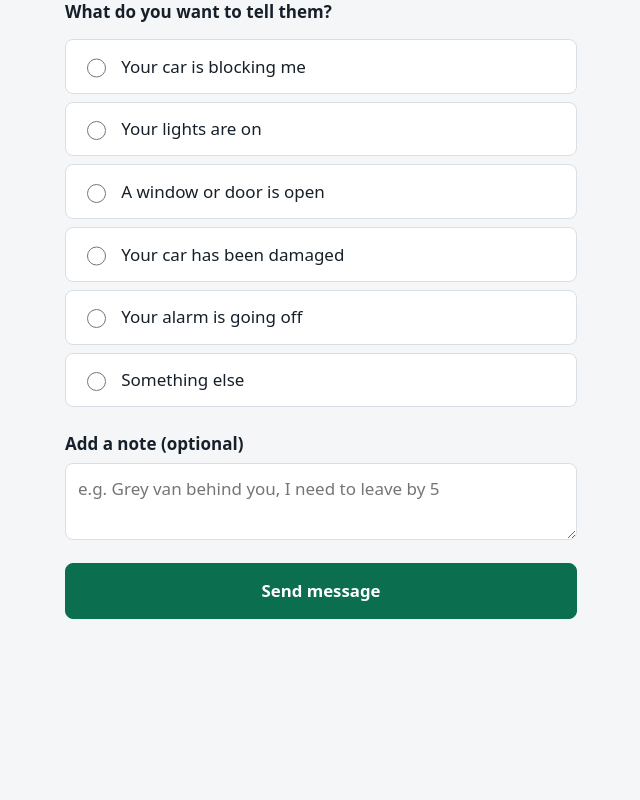
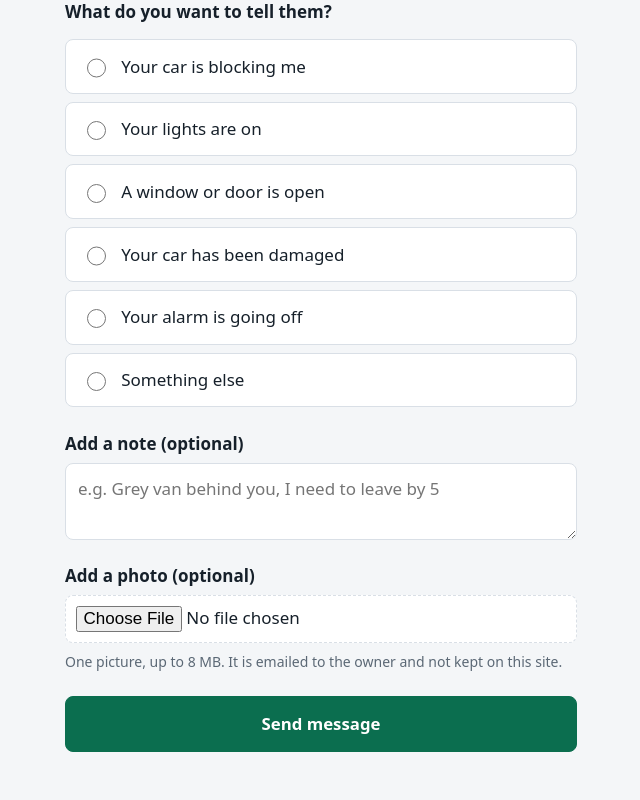
Before and after one commit to ananyasimlai-sys/asimlai-ai, a Flask app: template templates/scan.html in a window 1280 px wide. Shown: the part 230-1030 px from the top of the page, without its empty margins (319-959 px from the left). Before the commit the page ends 849 px from the top, so only its background shows below. Run offline with Flask 3, Linux system fonts and the light colour scheme; the template is opened without the code that fills it: most values are stand-ins (such as "Sample title", 1, 10 or a date in 2020).

Commit message:
Let scanners attach a photo, emailed to the owner
The scan form takes one optional picture (JPEG, PNG, WebP or GIF, up to
8 MB). It is checked, turned upright, shrunk to 1600px and re-saved as a
JPEG without metadata, then attached to the owner's email. Photos are not
stored; the message only records that one was sent.

Co-Authored-By: Claude Opus 5.5 <noreply@anthropic.com>
Claude-Session: https://claude.ai/code/session_01KMaCDDzHxLD8sNKVPy2YJZ

```diff
--- a/app.py
+++ b/app.py
@@ -9,6 +9,7 @@ One file on purpose. The whole product is four ideas:
 
 import hashlib
 import hmac
+import io
 import os
 import re
 import secrets
@@ -23,6 +24,7 @@ from functools import wraps
 from pathlib import Path
 
 import segno
+from PIL import Image, ImageOps
 from flask import (
     Flask,
     abort,
@@ -64,11 +66,14 @@ LINK_RE = re.compile(r"https?://|www\.", re.I)
 LOGIN_LINK_MINUTES = 30
 REPLY_LINK_DAYS = 7
 MAX_NOTE = 280
+MAX_PHOTO_BYTES = 8 * 1024 * 1024  # the largest photo a scanner can attach
+MAX_PHOTO_PIXELS = 50_000_000
+PHOTO_LONGEST_SIDE = 1600  # photos are shrunk to this before being emailed
 MAX_CARS = 5
 MAX_PER_SENDER_PER_HOUR = 3
 MAX_PER_CAR_PER_HOUR = 10
 
-VERSION = "6"  # shown at /status, so you can tell which version of the code is live
+VERSION = "7"  # shown at /status, so you can tell which version of the code is live
 STARTED = datetime.now(timezone.utc).strftime("%Y-%m-%d %H:%M:%S UTC")  # when this server copy started
 SERVER_ID = secrets.token_hex(3)  # differs between server copies, to spot when more than one is running
 
@@ -96,6 +101,7 @@ CREATE TABLE IF NOT EXISTS messages (
     reply TEXT,
     replied_at TEXT,
     reported INTEGER NOT NULL DEFAULT 0,
+    photo INTEGER NOT NULL DEFAULT 0,
     created_at TEXT NOT NULL
 );
 CREATE TABLE IF NOT EXISTS login_requests (
@@ -190,10 +196,40 @@ def notice(title, body, status=200):
     return render_template("notice.html", title=title, body=body), status
 
 
-def send_email(recipient, subject, body):
-    """Sends an email, or in test mode saves it so it can be read at /dev/outbox."""
+def prepare_photo(stream):
+    """Checks an uploaded picture and returns a clean, smaller JPEG copy of it.
+
+    Re-saving the picture proves it really is an image, shrinks it so the email stays small,
+    and drops hidden details such as the phone model and GPS location.
+    Raises ValueError with a message for the visitor if the picture can't be used.
+    """
+    data = stream.read(MAX_PHOTO_BYTES + 1)
+    if len(data) > MAX_PHOTO_BYTES:
+        raise ValueError("That picture is too large. The limit is 8 MB.")
+    try:
+        picture = Image.open(io.BytesIO(data))
+        if picture.format not in ("JPEG", "MPO", "PNG", "WEBP", "GIF"):
+            raise ValueError("unsupported format")
+        if picture.width * picture.height > MAX_PHOTO_PIXELS:
+            raise ValueError("too many pixels")
+        picture = ImageOps.exif_transpose(picture).convert("RGB")  # turn it the right way up
+        picture.thumbnail((PHOTO_LONGEST_SIDE, PHOTO_LONGEST_SIDE))
+        clean = io.BytesIO()
+        picture.save(clean, "JPEG", quality=82)
+        return clean.getvalue()
+    except Exception:
+        raise ValueError("We couldn't read that picture. Please try a JPEG or PNG photo.") from None
+
+
+def send_email(recipient, subject, body, photo=None):
+    """Sends an email, or in test mode saves it so it can be read at /dev/outbox.
+
+    `photo` is optional JPEG data to attach. It is never saved on the server.
+    """
     config = current_app.config
     if config["DEV_OUTBOX"]:
+        if photo:
+            body += f"\n\n[Photo attached: photo.jpg, {len(photo) // 1024 or 1} KB. Not kept in test mode.]"
         db = get_db()
         db.execute(
             "INSERT INTO outbox (recipient, subject, body, created_at) VALUES (?, ?, ?, ?)",
@@ -206,6 +242,8 @@ def send_email(recipient, subject, body):
     message["To"] = recipient
     message["Subject"] = subject
     message.set_content(body)
+    if photo:
+        message.add_attachment(photo, maintype="image", subtype="jpeg", filename="photo.jpg")
     try:
         if config["SMTP_PORT"] == 465:
             server = smtplib.SMTP_SSL(config["SMTP_HOST"], 465, timeout=15)
@@ -275,6 +313,7 @@ def create_app(test_config=None):
         MAIL_FROM=env("MAIL_FROM", "CarNote <no-reply@localhost>"),
         SECRET_KEY=env("SECRET_KEY", ""),
         SESSION_COOKIE_SAMESITE="Lax",
+        MAX_CONTENT_LENGTH=MAX_PHOTO_BYTES + 2 * 1024 * 1024,  # refuse anything bigger outright
     )
     app.config.update(test_config or {})
     if not app.config["SECRET_KEY"]:
@@ -304,18 +343,23 @@ def create_app(test_config=None):
             pass  # no backup yet: this is the first run
         app.config.update(DATABASE=working, DURABLE_COPY=durable)
 
-    try:
+    def prepare_database():
         with sqlite3.connect(app.config["DATABASE"]) as db:
             db.executescript(SCHEMA)
             db.execute("SELECT COUNT(*) FROM owners").fetchone()
+            # Databases made before photos existed need the new column added.
+            if "photo" not in [column[1] for column in db.execute("PRAGMA table_info(messages)")]:
+                db.execute("ALTER TABLE messages ADD COLUMN photo INTEGER NOT NULL DEFAULT 0")
+
+    try:
+        prepare_database()
     except sqlite3.DatabaseError:
         if not app.config["DURABLE_COPY"]:
             raise
         # The backup we restored is damaged. Set it aside and start clean rather than crash.
         app.logger.error("Restored database was unreadable; starting with an empty one")
         os.replace(app.config["DATABASE"], app.config["DATABASE"] + ".damaged")
-        with sqlite3.connect(app.config["DATABASE"]) as db:
-            db.executescript(SCHEMA)
+        prepare_database()
 
     @app.teardown_appcontext
     def close_db(_error):
@@ -486,7 +530,7 @@ def create_app(test_config=None):
 
     @app.get("/c/<code>")
     def scan(code):
-        return render_template("scan.html", car=find_car(code), max_note=MAX_NOTE)
+        return render_template("scan.html", car=find_car(code), max_note=MAX_NOTE, max_photo=MAX_PHOTO_BYTES)
 
     @app.post("/c/<code>")
     def send_message(code):
@@ -526,10 +570,20 @@ def create_app(test_config=None):
                 429,
             )
 
+        photo = None
+        upload = request.files.get("photo")
+        if upload and upload.filename:
+            try:
+                photo = prepare_photo(upload.stream)
+            except ValueError as problem:
+                flash(str(problem))
+                return back
+
         thread = secrets.token_urlsafe(18)
         cursor = db.execute(
-            "INSERT INTO messages (car_id, thread, sender, reason, note, created_at) VALUES (?, ?, ?, ?, ?, ?)",
-            (car["id"], thread, sender, reason, note, stamp()),
+            "INSERT INTO messages (car_id, thread, sender, reason, note, photo, created_at)"
+            " VALUES (?, ?, ?, ?, ?, ?, ?)",
+            (car["id"], thread, sender, reason, note, 1 if photo else 0, stamp()),
         )
         db.commit()
 
@@ -541,8 +595,10 @@ def create_app(test_config=None):
             f"{car['nickname']}: {REASONS[reason]}",
             f"Someone scanned the sticker on {car['nickname']} and sent you this:\n\n"
             f"    {REASONS[reason]}{quoted_note}\n\n"
-            f"Reply with one tap. They will not see your name or email address:\n{reply_link}\n\n"
+            + ("They attached a photo, which is included with this email.\n\n" if photo else "")
+            + f"Reply with one tap. They will not see your name or email address:\n{reply_link}\n\n"
             "The same link lets you report this message or pause your sticker.",
+            photo=photo,
         )
         return redirect(url_for("thread", thread=thread))
 
@@ -622,6 +678,10 @@ def create_app(test_config=None):
             email="test mode" if app.config["DEV_OUTBOX"] else "sending",
         )
 
+    @app.errorhandler(413)
+    def too_large(_error):
+        return notice("That picture is too large", "The limit is 8 MB. Go back and choose a smaller one.", 413)
+
     @app.errorhandler(404)
     def not_found(error):
         if error.description == "unknown sticker":
--- a/requirements.txt
+++ b/requirements.txt
@@ -2,3 +2,4 @@ Flask>=3.0
 segno>=1.6
 gunicorn>=22.0
 python-dotenv>=1.0
+Pillow>=10.0
--- a/static/style.css
+++ b/static/style.css
@@ -115,3 +115,5 @@ form > button.primary { width: 100%; margin-top: 1rem; padding: .9rem; font-size
 }
 
 .card > .button { margin-top: .5rem; }
+
+input[type="file"] { width: 100%; padding: .6rem; font: inherit; border: 1px dashed var(--line); border-radius: .5rem; background: var(--card); }
--- a/templates/dashboard.html
+++ b/templates/dashboard.html
@@ -28,6 +28,7 @@
       <strong>{{ REASONS[m.reason] }}</strong>
       {% if m.note %}<span class="note">“{{ m.note }}”</span>{% endif %}
       <span class="small">{{ m.created_at|when }}
+        {% if m.photo %}· Photo in your email{% endif %}
         {% if m.reported %}· Reported{% elif m.reply %}· You replied: {{ REPLIES[m.reply] }}{% endif %}
       </span>
       {% if not m.reply and not m.reported %}<a href="{{ url_for('reply', token=m.token) }}">Reply</a>{% endif %}
--- a/templates/reply.html
+++ b/templates/reply.html
@@ -6,6 +6,7 @@
 <div class="card">
   <p><strong>{{ REASONS[m.reason] }}</strong></p>
   {% if m.note %}<p class="note">“{{ m.note }}”</p>{% endif %}
+  {% if m.photo %}<p class="small">A photo came with this message. It is attached to the email we sent you.</p>{% endif %}
   <p class="small">Sent {{ m.created_at|when }}</p>
 </div>
 
--- a/templates/scan.html
+++ b/templates/scan.html
@@ -10,7 +10,7 @@
 <h1>Message this car's owner</h1>
 <p class="lead">Your message goes to them by email. Neither of you sees who the other is.</p>
 
-<form method="post" action="{{ url_for('send_message', code=car.code) }}">
+<form method="post" enctype="multipart/form-data" action="{{ url_for('send_message', code=car.code) }}">
   <input type="hidden" name="csrf" value="{{ csrf_token() }}">
   <fieldset>
     <legend>What do you want to tell them?</legend>
@@ -25,11 +25,28 @@
   <label for="note">Add a note (optional)</label>
   <textarea id="note" name="note" rows="2" maxlength="{{ max_note }}" placeholder="e.g. Grey van behind you, I need to leave by 5"></textarea>
 
+  <label for="photo">Add a photo (optional)</label>
+  <input id="photo" name="photo" type="file" accept="image/*">
+  <p class="small" id="photo-help">One picture, up to 8 MB. It is emailed to the owner and not kept on this site.</p>
+
   <div class="trap" aria-hidden="true">
     <label>Leave this empty <input name="website" tabindex="-1" autocomplete="off"></label>
   </div>
 
   <button class="primary">Send message</button>
 </form>
+
+<script>
+  // Warn straight away about a picture that is too big, instead of after a slow upload.
+  const photo = document.getElementById("photo");
+  photo.addEventListener("change", () => {
+    const help = document.getElementById("photo-help");
+    if (photo.files[0] && photo.files[0].size > {{ max_photo }}) {
+      photo.value = "";
+      help.textContent = "That picture is over 8 MB. Please choose a smaller one.";
+      help.classList.add("danger");
+    }
+  });
+</script>
 {% endif %}
 {% endblock %}
--- a/templates/thread.html
+++ b/templates/thread.html
@@ -7,6 +7,7 @@
   <p class="small">You said</p>
   <p><strong>{{ REASONS[m.reason] }}</strong></p>
   {% if m.note %}<p class="note">“{{ m.note }}”</p>{% endif %}
+  {% if m.photo %}<p class="small">Your photo was sent with it.</p>{% endif %}
 </div>
 
 <div class="card reply-box {{ 'got' if m.reply }}" aria-live="polite">
```
Also changed, not shown: tests/test_app.py (+71 -1 lines), README.md, 1 other file.
